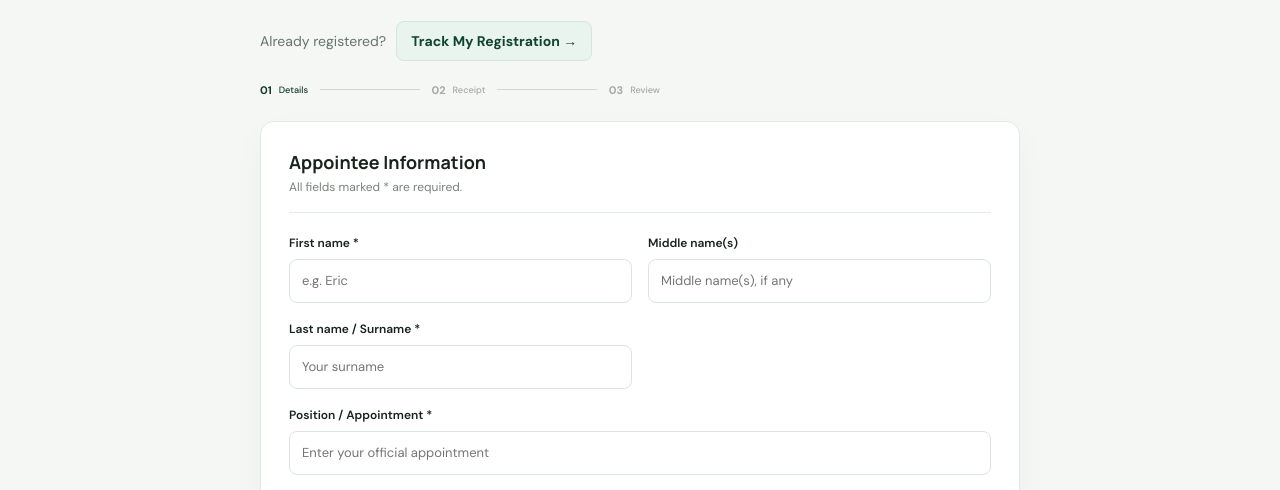
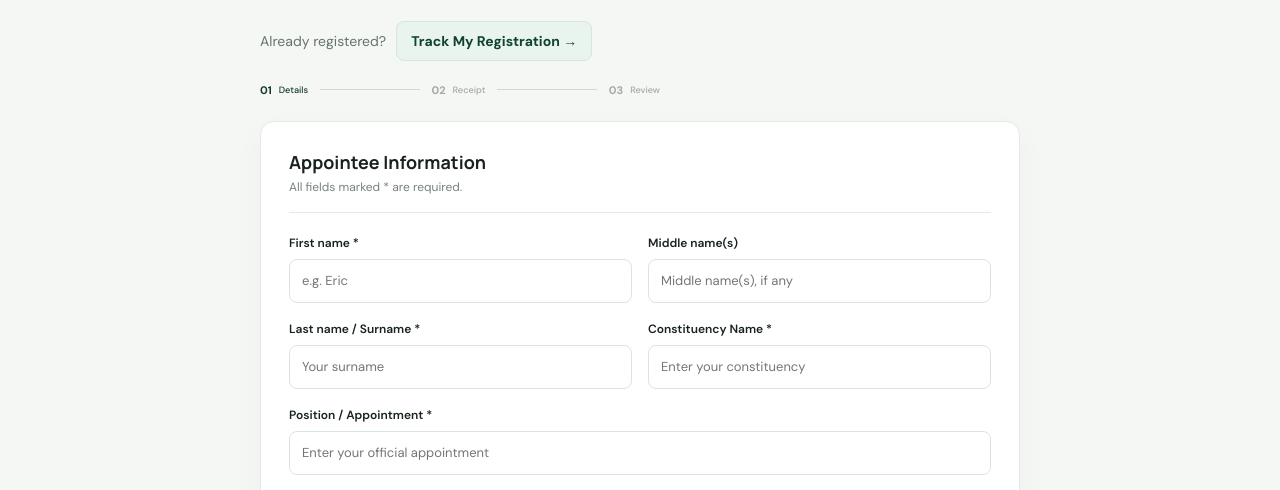
Before and after one commit to PROF-ERICUS/Committementfee, a plain HTML site: page index.html in a window 1280 px wide. Shown: the part 255-745 px from the top of the page. Drawn offline with nearby package versions, Linux system fonts and the light colour scheme.

Commit message:
Update index.html

```diff
--- a/index.html
+++ b/index.html
@@ -84,6 +84,17 @@
             >
           </label>
 
+          <!-- NEW CONSTITUENCY FIELD -->
+          <label>
+            Constituency Name *
+            <input
+              name="constituency"
+              required
+              maxlength="120"
+              placeholder="Enter your constituency"
+            >
+          </label>
+
           <label class="full">
             Position / Appointment *
             <input
```
